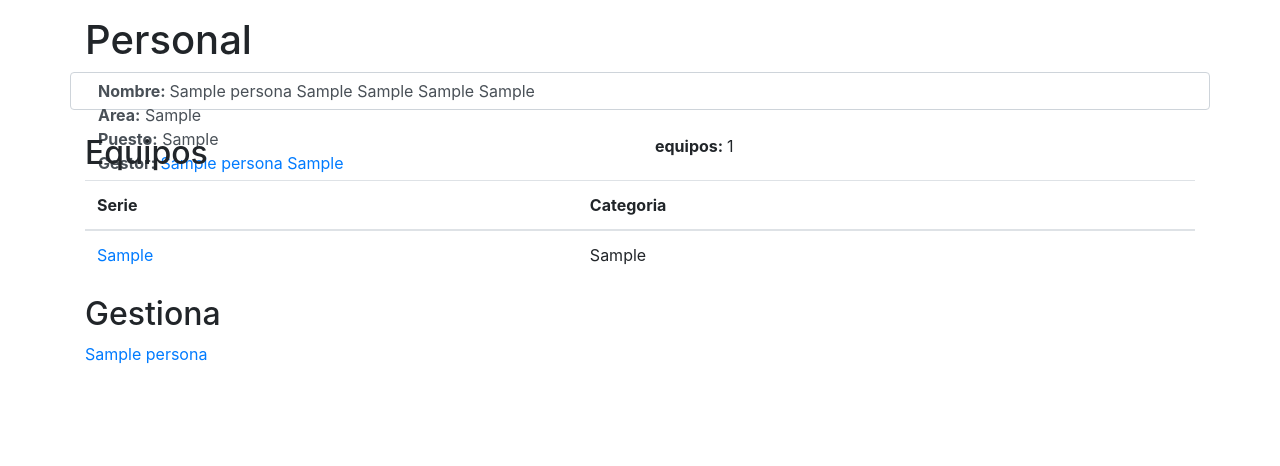
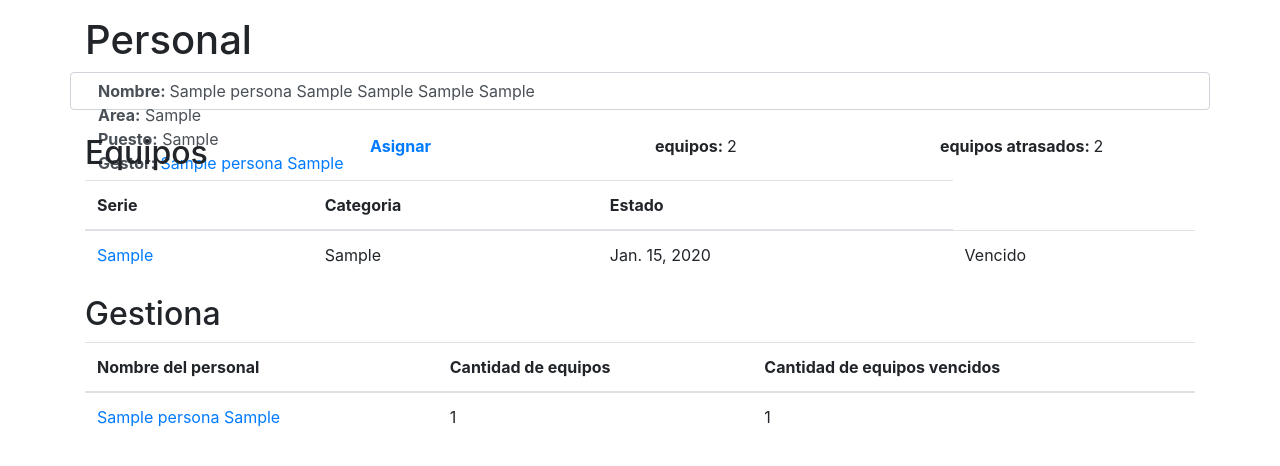
Before and after one commit to seb-novoa/Inventario, a Django app: page /persona/1/ in a window 1280 px wide. Shown: the part 56-522 px from the top of the page. Run offline with Django 3.2, Linux system fonts and the light colour scheme; tables that the repository leaves empty hold one stand-in row (values such as "Sample post"); some libraries are stand-ins or nearby versions.

Commit message:
Fecha de inicio automatica y muestra el total de equipos

```diff
--- a/src/Personal/templates/Personal/persona-detail.html
+++ b/src/Personal/templates/Personal/persona-detail.html
@@ -35,29 +35,38 @@
 
 <br>
 
-{% if equipos %}
+
 <div class="">
   <div class="row">
     <div class="col">
-      <h2>Equipos</h2>
+      <h2>Equipos </h2>
     </div>
     <div class="col">
-      <p>  <strong>equipos: </strong> {{equipos.count}}</p>
+      <strong><a href="{% url "Asignar" persona.id%}">Asignar</a></strong>
+    </div>
+    <div class="col">
+      <p>  <strong>equipos: </strong> {{totalEquipo}}</p>
+    </div>
+    <div class="col">
+      <p>  <strong>equipos atrasados: </strong> {{totalAtrasados}}</p>
     </div>
   </div>
-
+{% if equipos %}
   <table class="table">
     <thead>
       <tr>
         <th>Serie</th>
         <th>Categoria</th>
+        <th>Estado</th>
       </tr>
     </thead>
     <tbody>
     {% for equipo in equipos %}
-    <tr>
+    <tr {% if equipo.atrasados %} class="alert alert-danger"{% endif %}>
       <td><a href="{% url "DetailEquipo" equipo.equipo.id%}">{{equipo.equipo}}</a></td>
       <td>{{equipo.equipo.clase}}</td>
+      <td>{{equipo.fecha_inicio.date}}</td>
+      <td>{% if equipo.atrasado%} Vencido {% else %} Activo {% endif %}</td>
     </tr>
     {% endfor %}
     </tbody>
@@ -67,11 +76,27 @@
 
 {% if persona.Gestor %}
   <h2>Gestiona</h2>
-  {% for personal in persona.personas_set.all %}
-  <div class="">
-    <a href="{% url 'PersonaViewDetail' personal.id %}">{{personal.Nombre}}</a>
-  </div>
-  {% endfor %}
+
+  <table class="table">
+    <thead>
+      <tr>
+        <th>Nombre del personal </th>
+        <th>Cantidad de equipos</th>
+        <th>Cantidad de equipos vencidos</th>
+      </tr>
+    </thead>
+    <tbody>
+      {% for personal in persona.personas_set.all %}
+      <tr>
+        <td><a href="{% url 'PersonaViewDetail' personal.id %}">{{personal.Nombre}} {{personal.Apellido}}</a></td>
+        <td>{{personal.personalequipo_set.all.count}}</td>
+        <td>{{personal.personalequipo_set.all.count}}</td>
+      </tr>
+      {% endfor %}
+    </tbody>
+  </table>
+
+
 {% endif %}
 
 
--- a/src/Personal/views.py
+++ b/src/Personal/views.py
@@ -327,6 +327,8 @@ class PersonaViewDetail(PersonaView):
         context = self.context_contructor('Personal', PersonaBuscarForm())
         context['persona'] = persona
         context['equipos']  =  PersonalEquipo.objects.filter(persona = persona)
+        context['totalEquipo']  =   persona.personalequipo_set.all().count() + PersonalEquipo.objects.filter(persona__GestorIdentificador=persona).count()
+        context['totalAtrasados']  =   persona.personalequipo_set.filter(atrasado = True).count() + PersonalEquipo.objects.filter(persona__GestorIdentificador=persona, atrasado = True).count()
         # if persona.GestorIdentificador:
         #     context['gestor'] = persona.get_gestor_url()
 
--- a/src/PersonalEquipo/forms.py
+++ b/src/PersonalEquipo/forms.py
@@ -1,4 +1,5 @@
 from django import forms
+from django.utils import timezone
 
 from PersonalEquipo.models import PersonalEquipo
 from Equipo.models import Equipo
@@ -13,3 +14,7 @@ class RelacionForm(forms.ModelForm):
         self.fields['equipo'].queryset   =   Equipo.objects.filter(estado = True)
         for visible in self.visible_fields():
             visible.field.widget.attrs['class'] = 'form-control'
+
+    def clean(self):
+        if self.cleaned_data['fecha_termino'] <   timezone.now():
+            raise forms.ValidationError('Fecha invalida')
--- a/src/PersonalEquipo/models.py
+++ b/src/PersonalEquipo/models.py
@@ -8,13 +8,17 @@ class PersonalEquipo(models.Model):
     persona     =   models.ForeignKey(Personas, on_delete = models.SET_NULL, null = True)
     equipo      =   models.ForeignKey(Equipo, on_delete = models.SET_NULL, null = True)
     estado      =   models.BooleanField(default = True)
-    fecha_inicio    =   models.DateTimeField(auto_now = True)
+    atrasado    =   models.BooleanField(default = False)
+    fecha_inicio    =   models.DateTimeField(auto_now = False, null = True)
     fecha_termino   =   models.DateTimeField(auto_now = False)
 
     def __str__(self):
         return '{0} - {1}'.format(self.persona, self.equipo)
 
-    def atrasado(self):
+    def atrasados(self):
+        if self.fecha_termino < timezone.now():
+            self.atrasado = True
+            self.save()
         return self.fecha_termino < timezone.now()
 
     def save(self):
--- a/src/PersonalEquipo/views.py
+++ b/src/PersonalEquipo/views.py
@@ -1,5 +1,6 @@
 from django.shortcuts import render, get_object_or_404, redirect
 from django.views import View
+from django.utils import timezone
 
 from Personal.models import Personas
 
@@ -27,6 +28,7 @@ class Asignar(View):
         if form.is_valid():
             r       =   form.save()
             r.persona   =   persona
+            r.fecha_inicio  =   timezone.now().date()
             r.save()
             return redirect('PersonaViewDetail', pk)
         context     =   self.context_data(form = form)
```
Also changed, not shown: src/PersonalEquipo/migrations/0006_personalequipo_atrasado.py (added), src/PersonalEquipo/migrations/0007_auto_20180705_0948.py (added), src/PersonalEquipo/migrations/0008_auto_20180705_0959.py (added).
